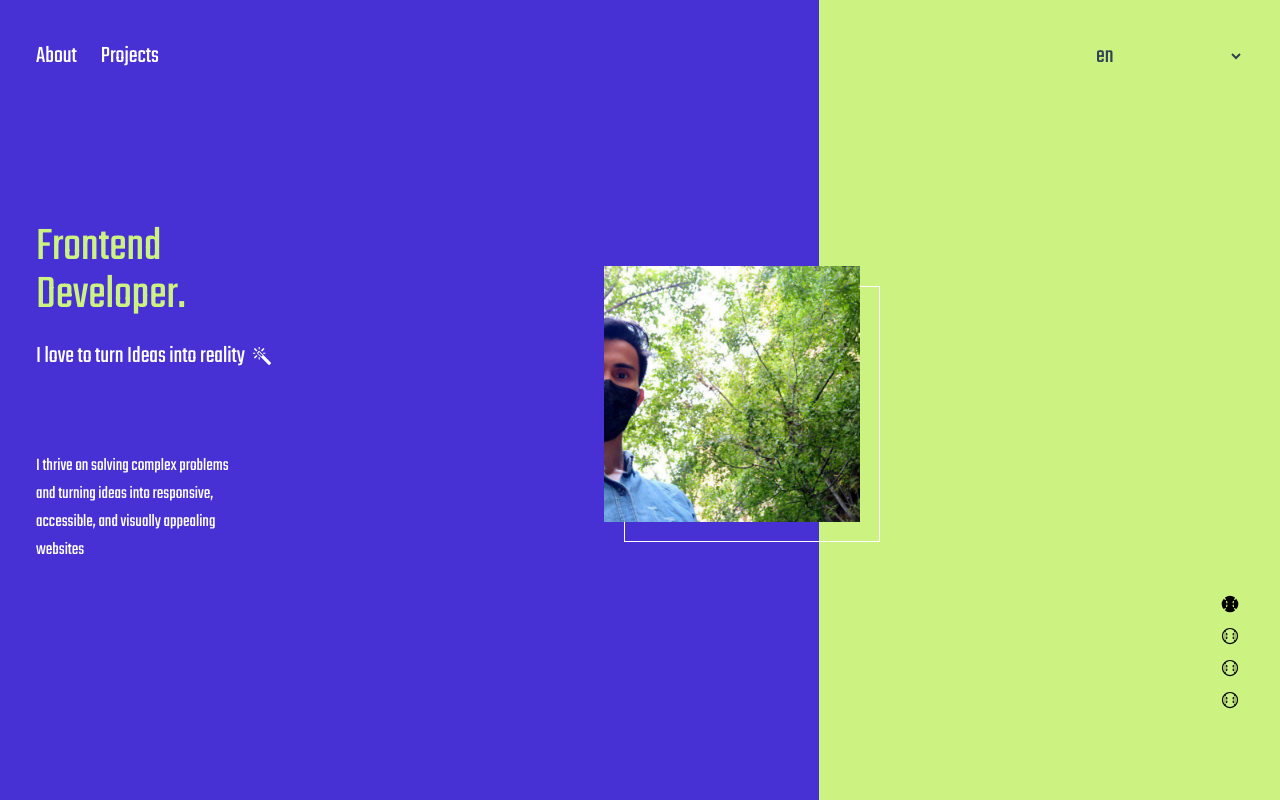
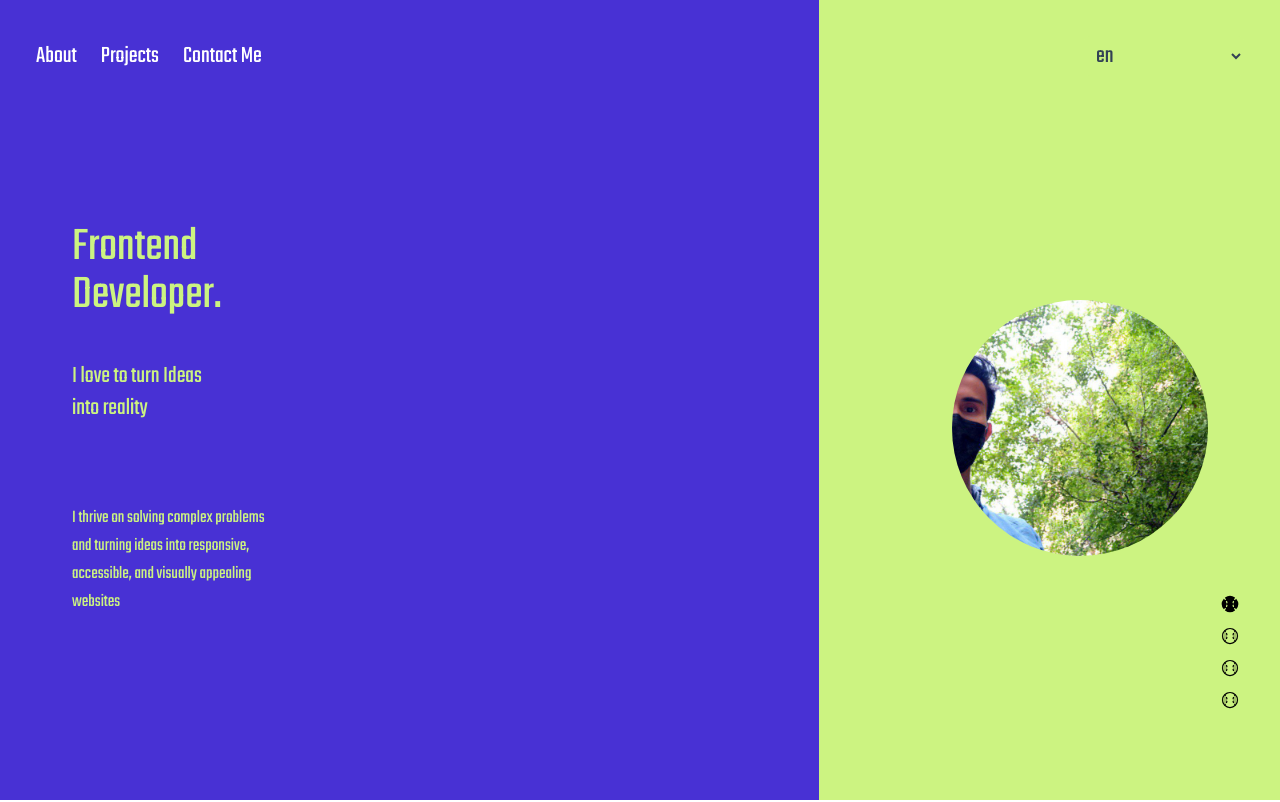
Before and after one commit to MEHDI-AHMADY/portfolio, a Next.js app: page /en in a window 1280 px wide. Shown: the top 802 px of the page. Built offline with nearby package versions, Linux system fonts and the light colour scheme.

Commit message:
fix : change ui in different breakpoints

```diff
--- a/components/About.tsx
+++ b/components/About.tsx
@@ -10,7 +10,7 @@ const About = () => {
   const t = useTranslations("AboutSection");
 
   return (
-    <section ref={aboutRef} className="h-screen px-5 py-2 flex items-center justify-center">
+    <section ref={aboutRef} className="lg:min-h-screen px-5 py-2 flex items-center justify-center">
 
       <div className="grid lg:grid-cols-2 justify-between items-center w-full">
         <div className="text-shadow text-primary/80 mt-10 max-w-96">
--- a/components/Header.tsx
+++ b/components/Header.tsx
@@ -18,7 +18,7 @@ const Header = () => {
 
   return (
     <header className="p-5 flex items-center justify-between">
-      <nav>
+      <nav className="hidden md:block">
         <ul className={`flex items-center gap-6 ${style}`}>
           <li className="nav-item">
             <button
@@ -36,6 +36,14 @@ const Header = () => {
               {t("projects")}
             </button>
           </li>
+          <li className="nav-item">
+            <button
+              className="outline-none"
+              onClick={() => scrollToSection(sections[3])}
+            >
+              {t("contactMe")}
+            </button>
+          </li>
         </ul>
       </nav>
       <LocaleSwitcher />
--- a/components/Hero.tsx
+++ b/components/Hero.tsx
@@ -1,7 +1,6 @@
 "use client";
 
 import { useLocale, useTranslations } from "next-intl";
-import { ImMagicWand } from "react-icons/im";
 import Header from "./Header";
 import Image from "next/image";
 import MyImage from "@/public/assets/images/me.jpg";
@@ -12,25 +11,24 @@ const Hero = () => {
   const locale = useLocale();
   const { heroRef } = useSections();
 
-  const style = locale === "en" ? "text-white" : "text-primary";
-
   return (
-    <section ref={heroRef} className="shared-bg p-4 text-white lg:min-h-screen">
+    <section ref={heroRef} className="md:shared-bg p-4 text-white lg:min-h-screen">
       <Header />
 
-      <div className="flex items-center justify-between mt-32 px-5">
-        <div className={`${style}`}>
-          <h1 className="text-5xl text-secondary">
+      <div className="flex flex-col md:flex-row items-center justify-between mt-10 px-14 md:mt-32">
+        <div className={`hidden md:block ${locale === "en" ? "text-secondary" : "text-primary"}`}>
+          <h1 className={`text-5xl ${locale === "en" ? "text-secondary" : "text-primary"}`}>
             {t("jobTitle1")} <br />
             {t("jobTitle2")}.
           </h1>
 
-          <div className="flex items-center gap-2 mt-5 ">
-            <p className={`${locale === "fa" ? "text-lg" : "text-2xl"}`}>
+          <p
+            className={`mt-10 md:max-w-36 ${
+              locale === "fa" ? "text-lg" : "text-2xl"
+            }`}
+          >
             {t("description")}
           </p>
-            <ImMagicWand className="text-lg" />
-          </div>
 
           <p
             className={`mt-20 max-w-52 ${
@@ -40,13 +38,14 @@ const Hero = () => {
             {t("description2")}
         </p>
         </div>
-
+        <div className={`flex items-center justify-center ${
+              locale === "fa" ? "xl:left-96" : "xl:right-96"
+            }`}>
           <div
-          className={`imageParent relative hidden md:block w-64 h-64 ${
-            locale === "fa" ? "xl:left-96" : "xl:right-96"
-          }`}
+            className={`mt-4 imageParent w-52 h-52 rounded-full overflow-hidden relative md:w-64 md:h-64`}
           >
             <Image src={MyImage} fill={true} alt="myImage" loading="lazy" />
+          </div>
         </div>
       </div>
     </section>
--- a/messages/en.json
+++ b/messages/en.json
@@ -4,6 +4,7 @@
     "about": "About",
     "resume": "Resume",
     "projects": "Projects",
+    "contactMe" : "Contact Me",
     "github": "Github"
   },
   "Language": {
--- a/messages/fa.json
+++ b/messages/fa.json
@@ -4,6 +4,7 @@
     "about": "درباره من",
     "resume": "رزومه",
     "projects": "پروژه ها",
+    "contactMe" : "ارتباط با من",
     "github": "گیت هاب"
   },
   "Language" : {
```
Lines whose indentation alone changed are shown as unchanged.
